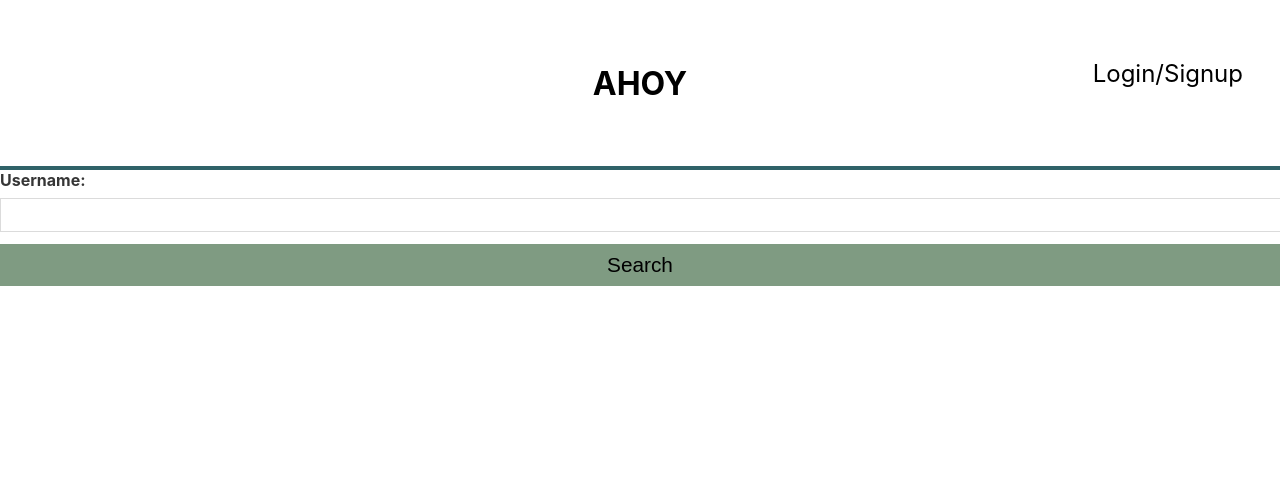
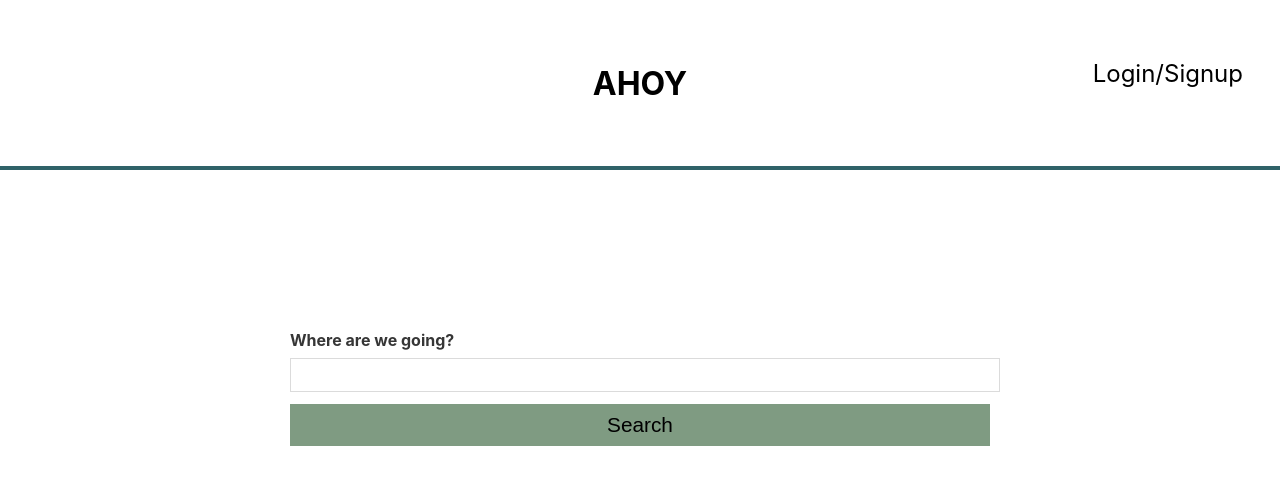
Before and after one commit to Hank95/ahoy-client, a React (Create React App) app: page / in a window 1280 px wide. Shown: the top 484 px of the page. Built offline with nearby package versions, Linux system fonts and the light colour scheme; no server answers.

Commit message:
start of google map

```diff
--- a/package.json
+++ b/package.json
@@ -8,6 +8,7 @@
     "@testing-library/react": "^11.2.7",
     "@testing-library/user-event": "^12.8.3",
     "dotenv": "^8.2.0",
+    "google-map-react": "^2.1.10",
     "react": "^17.0.2",
     "react-dom": "^17.0.2",
     "react-router-dom": "^5.2.1",
--- a/src/App.js
+++ b/src/App.js
@@ -13,10 +13,8 @@ import Login from "./components/Login";
 import Listings from "./components/Listings";
 
 function App() {
-  // const [user, setUser] = useState(null);
-  let location = useLocation();
+  const [search, setSearch] = useState(null);
 
-  const history = useHistory();
   const auth = useAuth();
   useEffect(() => {
     // auto-login
@@ -26,9 +24,10 @@ function App() {
     //   }
     // });
     auth.autoSignIn();
-  }, [auth]);
+  }, []);
 
   console.log(auth.user);
+  console.log(search);
   // let background = location.state && location.state.background;
 
   return (
@@ -39,10 +38,10 @@ function App() {
           <Login />
         </Route>
         <Route exact path="/">
-          <Landing />
+          <Landing handleSearch={setSearch} />
         </Route>
         <PrivateRoute path="/listings">
-          <Listings />
+          <Listings search={search} setSearch={setSearch} />
         </PrivateRoute>
       </Switch>
       {/* {background && <Route path="/login" children={<Login />} />} */}
--- a/src/components/GoogleMap.js
+++ b/src/components/GoogleMap.js
@@ -15,7 +15,7 @@ const GoogleMap = ({ placeName }) => {
 
   const createGoogleMap = (coordinates) => {
     googleMap = new window.google.maps.Map(googleMapRef.current, {
-      zoom: 16,
+      zoom: 12,
       center: {
         lat: coordinates.lat(),
         lng: coordinates.lng(),
@@ -30,6 +30,7 @@ const GoogleMap = ({ placeName }) => {
       function (results, status) {
         if (status === window.google.maps.GeocoderStatus.OK) {
           placeId = results[0].place_id;
+          console.log(placeId);
           createGoogleMap(results[0].geometry.location);
           lat = results[0].geometry.location.lat();
           lng = results[0].geometry.location.lng();
@@ -47,13 +48,7 @@ const GoogleMap = ({ placeName }) => {
       }
     );
   };
-  return (
-    <div
-      id="google-map"
-      ref={googleMapRef}
-      style={{ width: "400px", height: "300px" }}
-    />
-  );
+  return <div id="google-map" ref={googleMapRef} style={{ height: "100vh" }} />;
 };
 
 export default GoogleMap;
--- a/src/components/Landing.js
+++ b/src/components/Landing.js
@@ -1,25 +1,33 @@
 import React, { useState } from "react";
-import { Link, useLocation } from "react-router-dom";
+import { Link, useHistory } from "react-router-dom";
 import styled from "styled-components";
+import { useAuth } from "../util/use-auth";
 
-const Landing = ({ handleSearch, user }) => {
+const Landing = ({ handleSearch }) => {
   const [landingSearch, setLandingSearch] = useState(null);
+
+  const auth = useAuth();
+  const history = useHistory();
 
   const handleSubmit = (e) => {
     e.preventDefault();
     handleSearch(landingSearch);
-    if (user) {
+    if (auth.user) {
+      history.push("/listings");
+    } else {
+      history.push("/login");
     }
   };
 
   return (
     <div>
+      <Container>
         <form onSubmit={handleSubmit}>
           <FormField>
-          <Label htmlFor="username">Username:</Label>
+            <Label htmlFor="username">Where are we going?</Label>
             <Input
               type="text"
-            id="username"
+              id="search"
               autoComplete="off"
               value={landingSearch}
               onChange={(e) => setLandingSearch(e.target.value)}
@@ -29,9 +37,15 @@ const Landing = ({ handleSearch, user }) => {
             <Button type="submit">Search</Button>
           </FormField>
         </form>
+      </Container>
     </div>
   );
 };
+
+const Container = styled.div`
+  margin: 20vh auto;
+  max-width: 700px;
+`;
 
 const FormField = styled.div`
   &:not(:last-child) {
--- a/src/components/Listings.js
+++ b/src/components/Listings.js
@@ -1,10 +1,19 @@
-const Listings = ({ boats }) => {
+import styled from "styled-components";
+import GoogleMap from "./GoogleMap";
+
+const Listings = ({ boats, search, setSearch }) => {
   return (
-    <div>
+    <Container>
       <div>Listings</div>
-      <div>map</div>
-    </div>
+      <GoogleMap placeName={search} />
+    </Container>
   );
 };
 
+const Container = styled.div`
+  display: grid;
+  grid-template-columns: 1fr 1fr;
+  width: 100%;
+`;
+
 export default Listings;
--- a/src/components/LoginForm.js
+++ b/src/components/LoginForm.js
@@ -1,6 +1,7 @@
 import React, { useState } from "react";
 import styled from "styled-components";
 import { useAuth } from "../util/use-auth";
+import { useHistory } from "react-router-dom";
 
 function LoginForm({ onLogin }) {
   const [username, setUsername] = useState("");
@@ -8,10 +9,13 @@ function LoginForm({ onLogin }) {
   //   const [errors, setErrors] = useState([]);
   //   const [isLoading, setIsLoading] = useState(false);
   const auth = useAuth();
+  const history = useHistory();
 
   function handleSubmit(e) {
     e.preventDefault();
     auth.signin(username, password);
+    history.push("/");
+
     // setIsLoading(true);
     // fetch("/login", {
     //   method: "POST",
--- a/src/components/NavBar.js
+++ b/src/components/NavBar.js
@@ -1,5 +1,5 @@
 import styled from "styled-components";
-import { Link, useLocation } from "react-router-dom";
+import { NavLink, Link, useLocation } from "react-router-dom";
 import { useAuth } from "../util/use-auth";
 
 const NavBar = () => {
@@ -18,7 +18,9 @@ const NavBar = () => {
   //   let location = useLocation();
   return (
     <Container>
-      <h1>AHOY</h1>
+      <NavLink to="/">
+        <h1>AHOY</h1>
+      </NavLink>
 
       {!auth.user ? (
         <Nav>
--- a/src/util/use-auth.js
+++ b/src/util/use-auth.js
@@ -1,5 +1,6 @@
 // Hook (use-auth.js)
 import React, { useState, useContext, createContext } from "react";
+import { useHistory } from "react-router-dom";
 
 const authContext = createContext();
 // Provider component that wraps your app and makes auth object ...
@@ -20,7 +21,7 @@ function useProvideAuth() {
   const [isLoading, setIsLoading] = useState(false);
   // Wrap any Firebase methods we want to use making sure ...
   //   // ... to save the user to state.
-  const signin = (username, password) => {
+  function signin(username, password) {
     setIsLoading(true);
     fetch("/login", {
       method: "POST",
@@ -36,8 +37,8 @@ function useProvideAuth() {
         r.json().then((err) => setErrors(err.errors));
       }
     });
-  };
-  const signup = (signUpData) => {
+  }
+  function signup(signUpData) {
     setErrors([]);
     setIsLoading(true);
     fetch("/signup", {
@@ -54,21 +55,21 @@ function useProvideAuth() {
         r.json().then((err) => setErrors(err.errors));
       }
     });
-  };
-  const signout = () => {
+  }
+  function signout() {
     fetch("/logout", { method: "DELETE" }).then((r) => {
       if (r.ok) {
         setUser(null);
       }
     });
-  };
-  const autoSignIn = () => {
+  }
+  function autoSignIn() {
     fetch("/me").then((r) => {
       if (r.ok) {
         r.json().then((user) => setUser(user));
       }
     });
-  };
+  }
 
   // Return the user object and auth methods
   return {
```
Also changed, not shown: 1 other file (tests, documents, lock files or other folders). Lines whose indentation alone changed are shown as unchanged.
